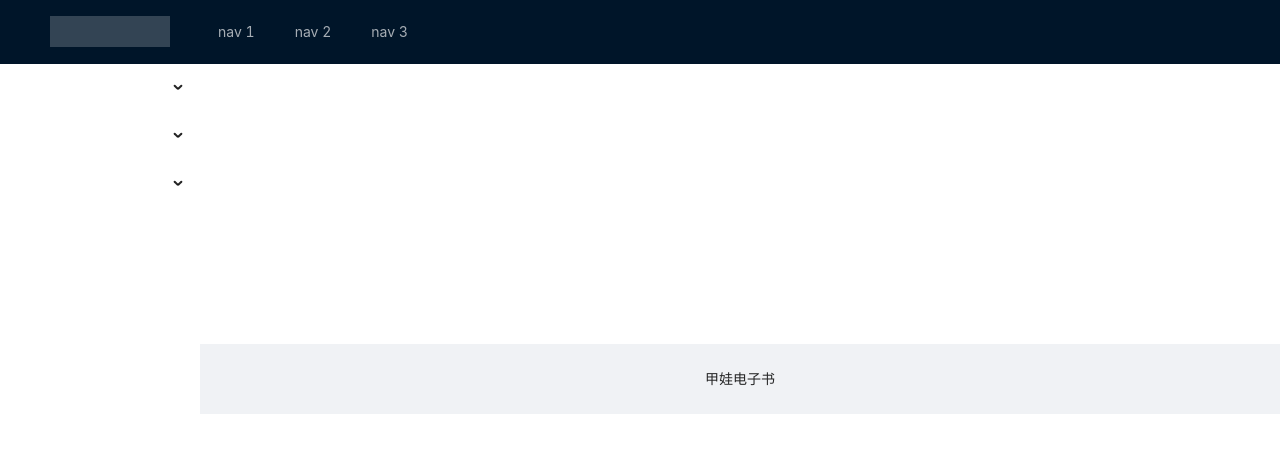
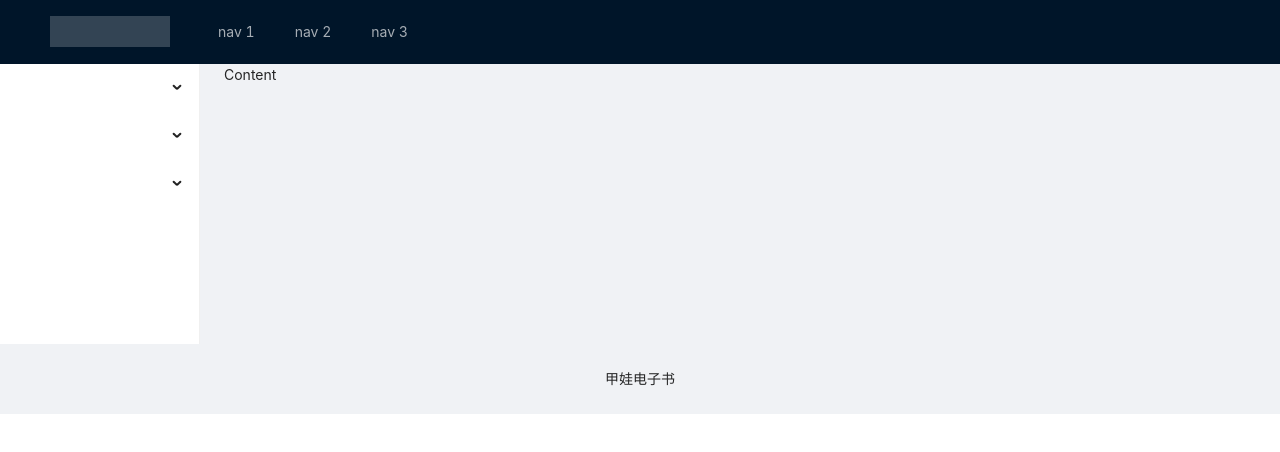
Before and after one commit to KarryCMT/karry.github.io, a Vue app in the folder web/: page / in a window 1280 px wide. Shown: the top 452 px of the page. Built offline with nearby package versions, Linux system fonts and the light colour scheme.

Commit message:
fix: 新增the-header组件

```diff
--- a/web/src/App.vue
+++ b/web/src/App.vue
@@ -1,93 +1,24 @@
 <template>
   <a-layout id="components-layout-demo-top-side-2">
-    <a-layout-header class="header">
-      <div class="logo" />
-      <a-menu
-          theme="dark"
-          mode="horizontal"
-          :default-selected-keys="['2']"
-          :style="{ lineHeight: '64px' }"
-      >
-        <a-menu-item key="1">
-          nav 1
-        </a-menu-item>
-        <a-menu-item key="2">
-          nav 2
-        </a-menu-item>
-        <a-menu-item key="3">
-          nav 3
-        </a-menu-item>
-      </a-menu>
-    </a-layout-header>
+    <the-header />
     <a-layout>
-      <a-layout-sider width="200" style="background: #fff">
-        <a-menu
-            mode="inline"
-            :default-selected-keys="['1']"
-            :default-open-keys="['sub1']"
-            :style="{ height: '100%', borderRight: 0 }"
-        >
-          <a-sub-menu key="sub1">
-            <span slot="title"><a-icon type="user" />subnav 1</span>
-            <a-menu-item key="1">
-              option1
-            </a-menu-item>
-            <a-menu-item key="2">
-              option2
-            </a-menu-item>
-            <a-menu-item key="3">
-              option3
-            </a-menu-item>
-            <a-menu-item key="4">
-              option4
-            </a-menu-item>
-          </a-sub-menu>
-          <a-sub-menu key="sub2">
-            <span slot="title"><a-icon type="laptop" />subnav 2</span>
-            <a-menu-item key="5">
-              option5
-            </a-menu-item>
-            <a-menu-item key="6">
-              option6
-            </a-menu-item>
-            <a-menu-item key="7">
-              option7
-            </a-menu-item>
-            <a-menu-item key="8">
-              option8
-            </a-menu-item>
-          </a-sub-menu>
-          <a-sub-menu key="sub3">
-            <span slot="title"><a-icon type="notification" />subnav 3</span>
-            <a-menu-item key="9">
-              option9
-            </a-menu-item>
-            <a-menu-item key="10">
-              option10
-            </a-menu-item>
-            <a-menu-item key="11">
-              option11
-            </a-menu-item>
-            <a-menu-item key="12">
-              option12
-            </a-menu-item>
-          </a-sub-menu>
-        </a-menu>
-      </a-layout-sider>
-      <a-layout>
-        <a-layout-content
-            :style="{ background: '#fff', padding: '24px', margin: 0, minHeight: '280px' }"
-        >
-          <router-view></router-view>
-        </a-layout-content>
+        <router-view />
         <a-layout-footer style="text-align: center">
           甲娃电子书
         </a-layout-footer>
       </a-layout>
-    </a-layout>
   </a-layout>
 </template>
-
+<script lang="ts">
+import { defineComponent } from 'vue';
+import TheHeader from '@/components/the-header.vue';
+export default defineComponent({
+  name: "app",
+  components:{
+    TheHeader
+  }
+})
+</script>
 <style>
 #components-layout-demo-top-side-2 .logo {
   width: 120px;
--- /dev/null
+++ b/web/src/components/the-header.vue
@@ -0,0 +1,31 @@
+<template>
+  <a-layout-header class="header">
+    <div class="logo" />
+    <a-menu
+        theme="dark"
+        mode="horizontal"
+        :default-selected-keys="['2']"
+        :style="{ lineHeight: '64px' }"
+    >
+      <a-menu-item key="1">
+        nav 1
+      </a-menu-item>
+      <a-menu-item key="2">
+        nav 2
+      </a-menu-item>
+      <a-menu-item key="3">
+        nav 3
+      </a-menu-item>
+    </a-menu>
+  </a-layout-header>
+</template>
+
+<script>
+export default {
+  name: "the-header"
+}
+</script>
+
+<style scoped>
+
+</style>
--- a/web/src/views/Home.vue
+++ b/web/src/views/Home.vue
@@ -1,6 +1,63 @@
 <template>
-  <div class="home">
-  </div>
+   <a-layout>
+     <a-layout-sider width="200" style="background: #fff">
+       <a-menu
+           mode="inline"
+           :default-selected-keys="['1']"
+           :default-open-keys="['sub1']"
+           style="height: 100%"
+       >
+         <a-sub-menu key="sub1">
+           <span slot="title"><a-icon type="user" />subnav 1</span>
+           <a-menu-item key="1">
+             option1
+           </a-menu-item>
+           <a-menu-item key="2">
+             option2
+           </a-menu-item>
+           <a-menu-item key="3">
+             option3
+           </a-menu-item>
+           <a-menu-item key="4">
+             option4
+           </a-menu-item>
+         </a-sub-menu>
+         <a-sub-menu key="sub2">
+           <span slot="title"><a-icon type="laptop" />subnav 2</span>
+           <a-menu-item key="5">
+             option5
+           </a-menu-item>
+           <a-menu-item key="6">
+             option6
+           </a-menu-item>
+           <a-menu-item key="7">
+             option7
+           </a-menu-item>
+           <a-menu-item key="8">
+             option8
+           </a-menu-item>
+         </a-sub-menu>
+         <a-sub-menu key="sub3">
+           <span slot="title"><a-icon type="notification" />subnav 3</span>
+           <a-menu-item key="9">
+             option9
+           </a-menu-item>
+           <a-menu-item key="10">
+             option10
+           </a-menu-item>
+           <a-menu-item key="11">
+             option11
+           </a-menu-item>
+           <a-menu-item key="12">
+             option12
+           </a-menu-item>
+         </a-sub-menu>
+       </a-menu>
+     </a-layout-sider>
+     <a-layout-content :style="{ padding: '0 24px', minHeight: '280px' }">
+       Content
+     </a-layout-content>
+  </a-layout>
 </template>
 
 <script lang="ts">
--- /dev/null
+++ b/web/vue.config.js
@@ -0,0 +1,3 @@
+module.exports = {
+    lintOnSave:false
+}
```
Also changed, not shown: web/.eslintrc.js.
